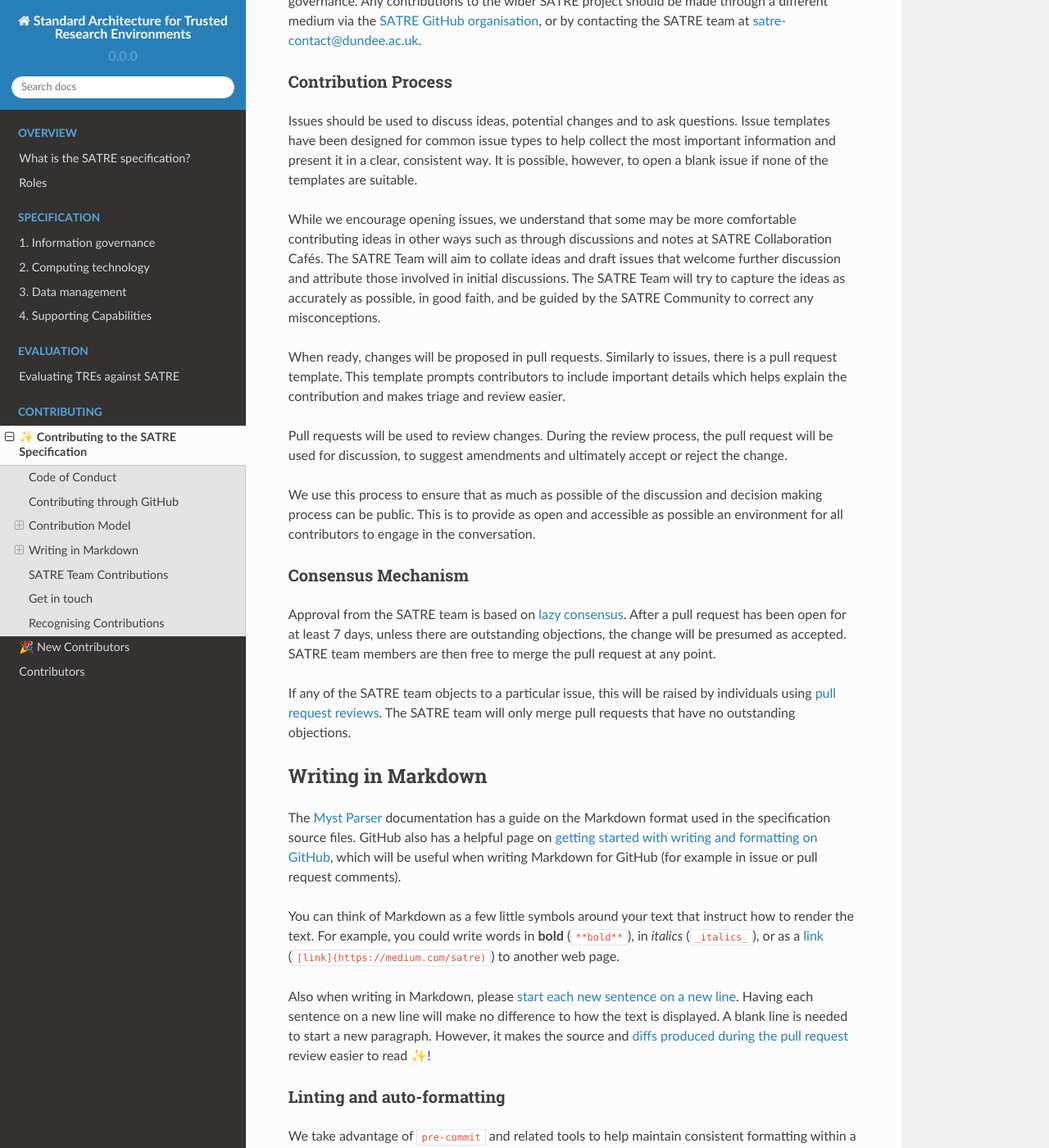
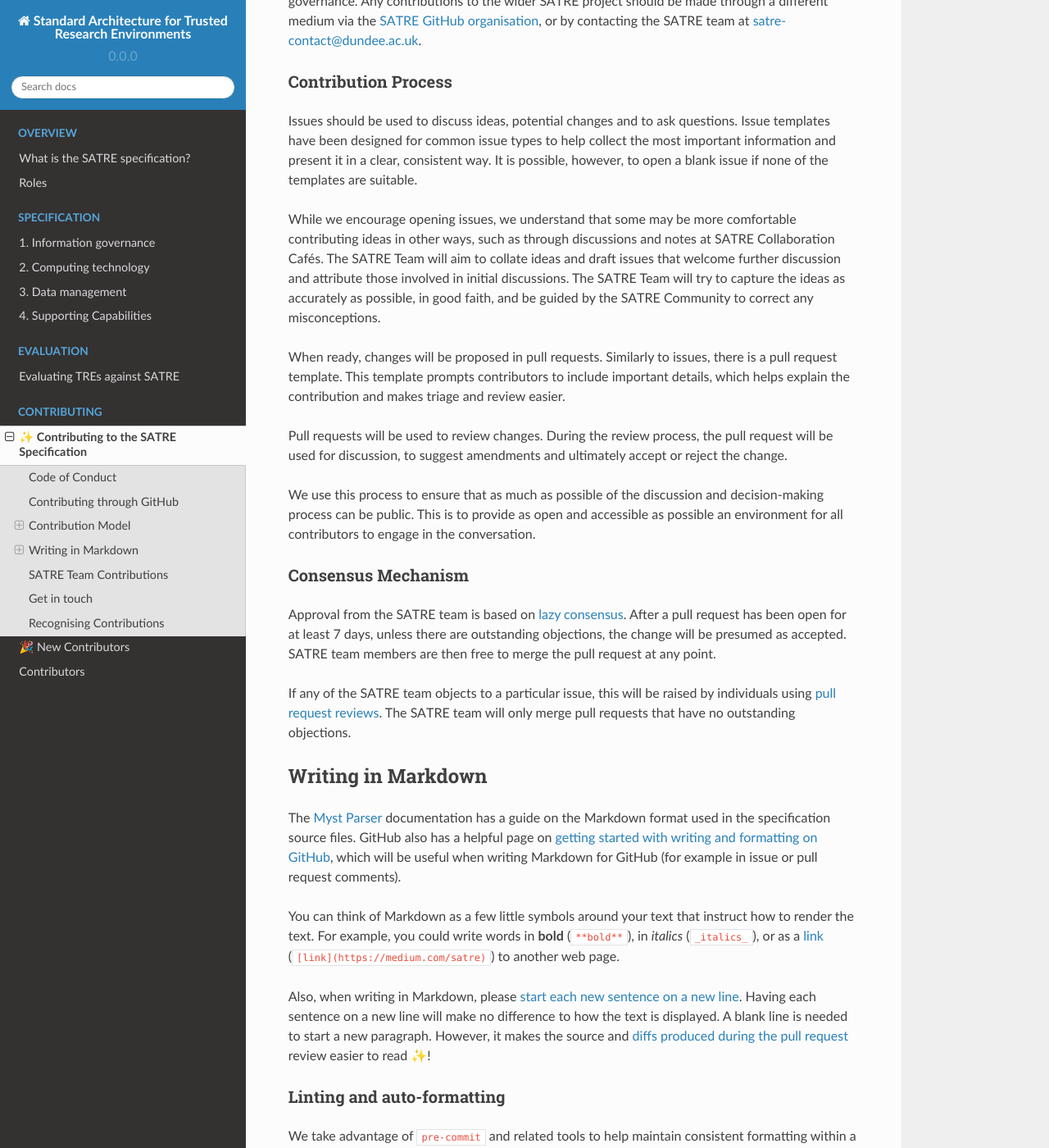
Before and after one commit to sa-tre/satre-specification, a Sphinx documentation site: the page built from docs/source/contributing/index.md, in a window 1280 px wide and 1400 px high, scrolled down 1955 px. Shown: the whole window at 82% size. Built offline with Sphinx 7.4.7 and the Read the Docs theme 2.0.0, drawn with Linux system fonts in a browser that asks for light colours; some of the changed text lies outside the part shown.

Commit message:
:memo: Grammar fixes

```diff
--- a/docs/source/contributing/index.md
+++ b/docs/source/contributing/index.md
@@ -11,7 +11,7 @@ We hope that the information provided in this document will make it as easy as p
 
 We welcome contributions to this project via GitHub issues and pull requests.
 Please follow these guidelines to make sure your contributions can be easily integrated into the project.
-As you start contributing don't forget that your ideas are more important than perfectly formatted contributions :heart:.
+As you start contributing, don't forget that your ideas are more important than perfectly formatted contributions :heart:.
 
 If you have any questions that aren't discussed below, please let us know through one of the many ways to [get in touch](contributing-get-in-touch).
 
@@ -47,7 +47,7 @@ If you see a part of the specification you don't like, open an issue about it an
 
 :::{important}
 We are in a bootstrapping phase to get an initial specification written.
-As part of this initial work we will propose a more formal governance model for the specification going forwards.
+As part of this initial work, we will propose a more formal governance model for the specification going forwards.
 
 We have chosen to keep all discussion to issues for now, so contributors have a single place to engage in conversation.
 Pull requests are used when a specific change is ready to be proposed.
@@ -78,18 +78,18 @@ Issues should be used to discuss ideas, potential changes and to ask questions.
 Issue templates have been designed for common issue types to help collect the most important information and present it in a clear, consistent way.
 It is possible, however, to open a blank issue if none of the templates are suitable.
 
-While we encourage opening issues, we understand that some may be more comfortable contributing ideas in other ways such as through discussions and notes at SATRE Collaboration Cafés.
+While we encourage opening issues, we understand that some may be more comfortable contributing ideas in other ways, such as through discussions and notes at SATRE Collaboration Cafés.
 The SATRE Team will aim to collate ideas and draft issues that welcome further discussion and attribute those involved in initial discussions.
 The SATRE Team will try to capture the ideas as accurately as possible, in good faith, and be guided by the SATRE Community to correct any misconceptions.
 
 When ready, changes will be proposed in pull requests.
 Similarly to issues, there is a pull request template.
-This template prompts contributors to include important details which helps explain the contribution and makes triage and review easier.
+This template prompts contributors to include important details, which helps explain the contribution and makes triage and review easier.
 
 Pull requests will be used to review changes.
 During the review process, the pull request will be used for discussion, to suggest amendments and ultimately accept or reject the change.
 
-We use this process to ensure that as much as possible of the discussion and decision making process can be public.
+We use this process to ensure that as much as possible of the discussion and decision-making process can be public.
 This is to provide as open and accessible as possible an environment for all contributors to engage in the conversation.
 
 ### Consensus Mechanism
@@ -109,7 +109,7 @@ GitHub also has a helpful page on [getting started with writing and formatting o
 You can think of Markdown as a few little symbols around your text that instruct how to render the text.
 For example, you could write words in **bold** (`**bold**`), in _italics_ (`_italics_`), or as a [link](https://medium.com/satre) (`[link](https://medium.com/satre)`) to another web page.
 
-Also when writing in Markdown, please [start each new sentence on a new line](https://sembr.org/).
+Also, when writing in Markdown, please [start each new sentence on a new line](https://sembr.org/).
 Having each sentence on a new line will make no difference to how the text is displayed.
 A blank line is needed to start a new paragraph.
 However, it makes the source and [diffs produced during the pull request](https://docs.github.com/en/pull-requests/collaborating-with-pull-requests/proposing-changes-to-your-work-with-pull-requests/about-comparing-branches-in-pull-requests) review easier to read ✨!
@@ -177,7 +177,7 @@ It is best to add each contributor in turn and merge the pull request before add
 Otherwise, you can end up with merge conflicts.
 Please check the open pull requests first to make sure there aren't any [open requests from the bot](https://github.com/sa-tre/satre-specification/pulls/app%2Fallcontributors) before adding another.
 
-What happens if you accidentally run the bot before the previous run was merged and you got those pesky merge conflicts?
+What happens if you accidentally run the bot before the previous run was merged, and you got those pesky merge conflicts?
 (Don't feel bad, we have all done it! 🙈)
 Simply close the pull request and delete the branch (`all-contributors/add-<username>`).
 If you are unable to do this for any reason, please let us know by opening an issue, and SATRE team members will be very happy to help!
```
Also changed, not shown: docs/source/contributing/walkthrough.md (+33 -32 lines), docs/source/pillars/computing_technology.md (+1 -1 lines), docs/source/pillars/data_management.md (+2 -2 lines), docs/source/pillars/information_governance.md (+1 -1 lines), docs/source/specification.md (+3 -3 lines).
